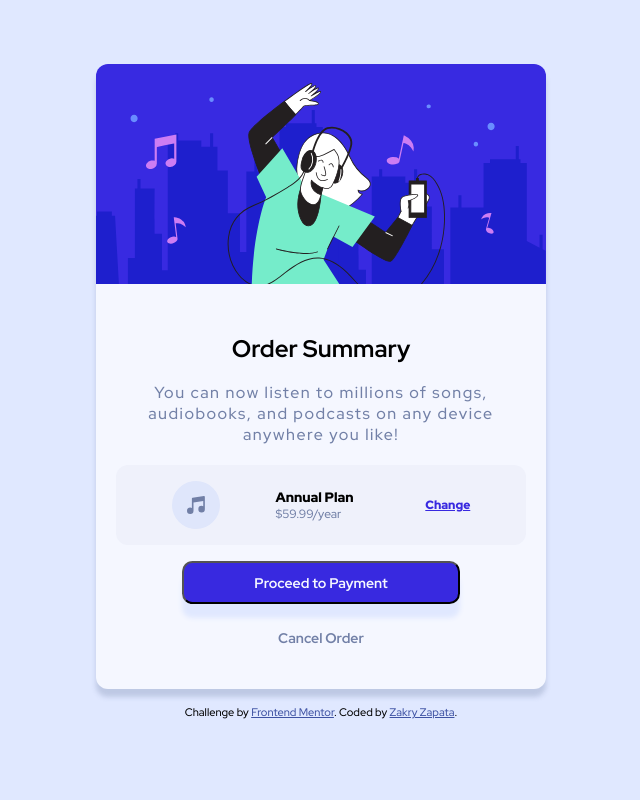
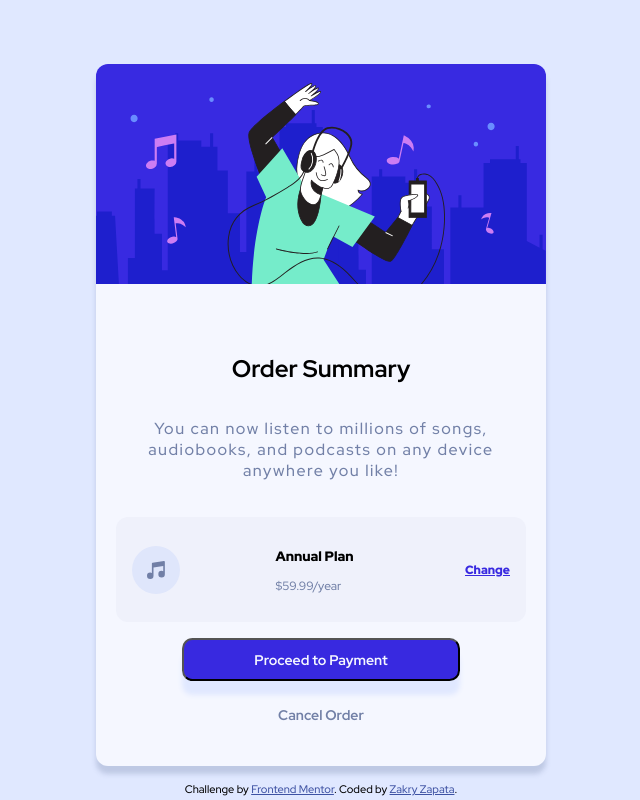
Before and after one commit to ZZapata711/OrderSummary, a plain HTML site: page index.html in a window 1280 px wide. Shown: the whole page, without its empty margins (319-959 px from the left). Drawn offline with Linux system fonts and the light colour scheme.

Commit message:
Update style.css

```diff
--- a/style.css
+++ b/style.css
@@ -9,8 +9,6 @@
 }
 
 *{
-    margin: 0 auto;
-    padding: 0;
     box-sizing: border-box;
 }
 
```
